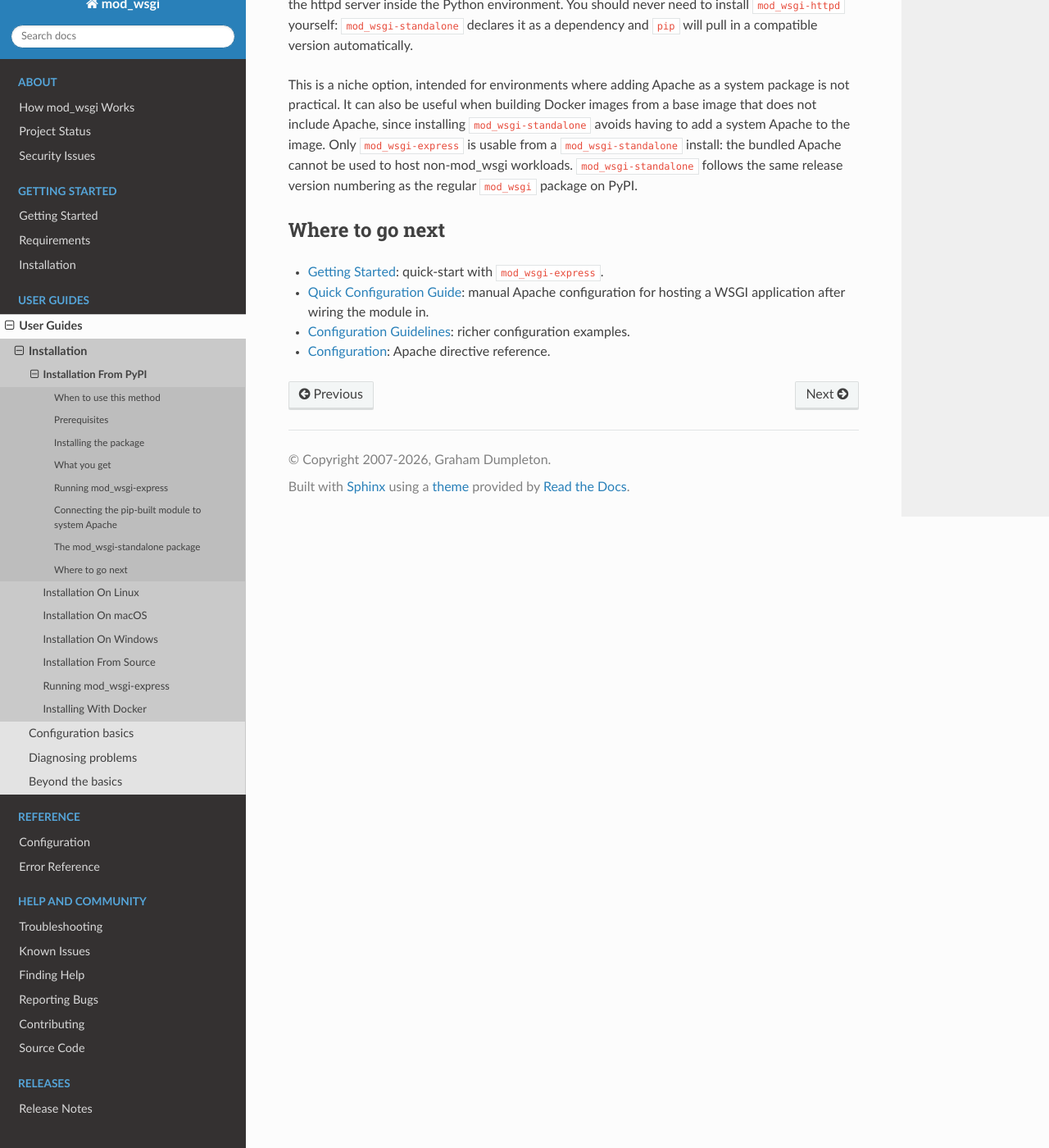
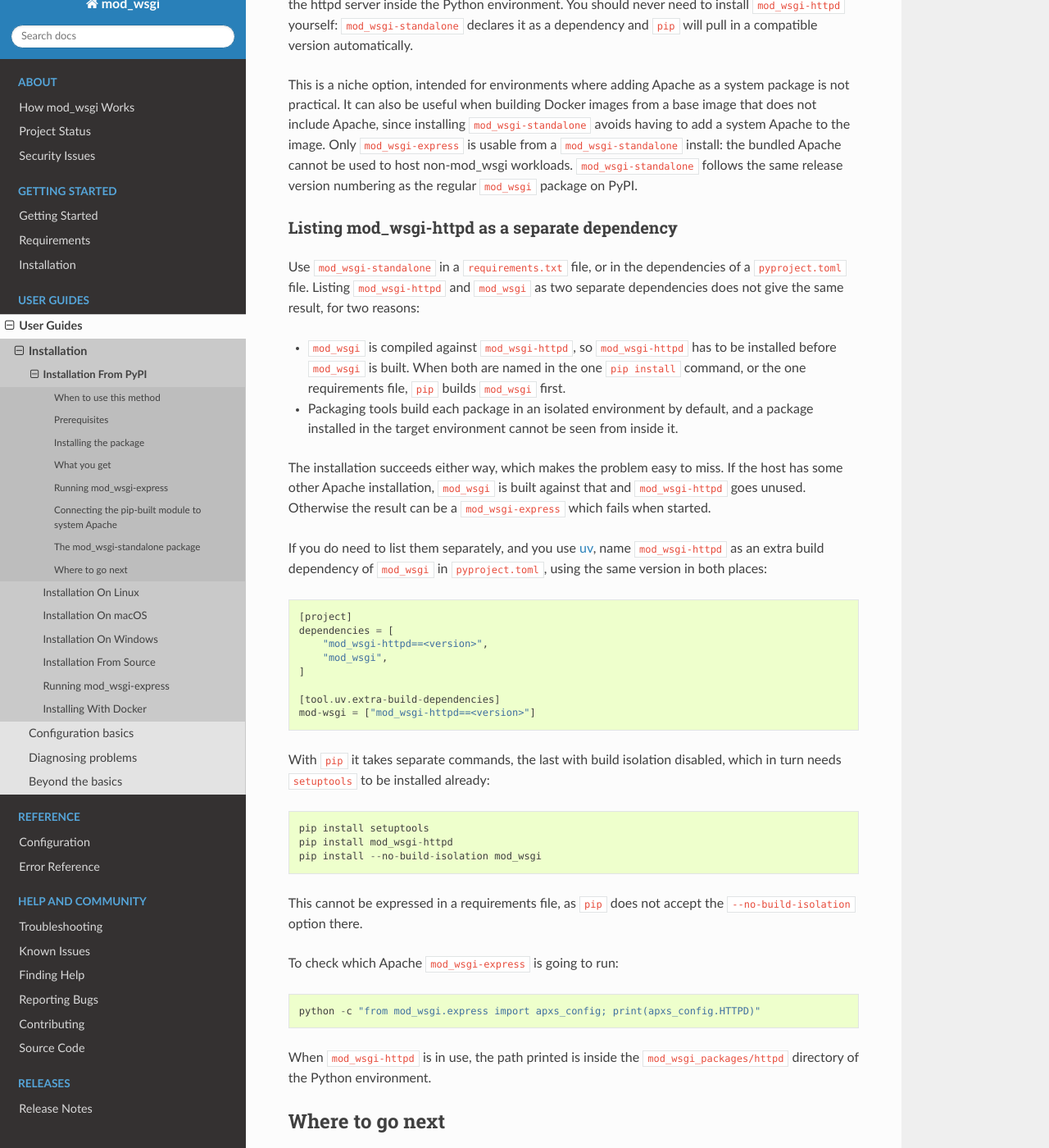
Before and after one commit to GrahamDumpleton/mod_wsgi, a Sphinx documentation site: the page built from docs/user-guides/installation-from-pypi.rst, in a window 1280 px wide and 1400 px high, scrolled down 3456 px. Shown: the whole window at 82% size. Built offline with Sphinx 7.4.7 and the Read the Docs theme 3.1.0, drawn with Linux system fonts in a browser that asks for light colours.

Commit message:
Document listing mod_wsgi-httpd as a separate dependency.
Add a sub-section to the installation from PyPI guide, under the
description of the mod_wsgi-standalone package, explaining why listing
mod_wsgi-httpd and mod_wsgi as two separate dependencies does not give
the same result as using mod_wsgi-standalone.

pip builds mod_wsgi before mod_wsgi-httpd has been installed when both
are named in the one command or requirements file, and the isolated
build environment used by packaging tools cannot see a mod_wsgi-httpd
which is already installed. The installation succeeds either way, so
the page also gives a way of checking which Apache mod_wsgi-express
is going to run, along with the arrangements that do work for uv and
for pip.

```diff
--- a/docs/user-guides/installation-from-pypi.rst
+++ b/docs/user-guides/installation-from-pypi.rst
@@ -181,6 +181,59 @@ cannot be used to host non-mod_wsgi workloads. ``mod_wsgi-standalone``
 follows the same release version numbering as the regular
 ``mod_wsgi`` package on PyPI.
 
+Listing mod_wsgi-httpd as a separate dependency
+~~~~~~~~~~~~~~~~~~~~~~~~~~~~~~~~~~~~~~~~~~~~~~~
+
+Use ``mod_wsgi-standalone`` in a ``requirements.txt`` file, or in the
+dependencies of a ``pyproject.toml`` file. Listing ``mod_wsgi-httpd``
+and ``mod_wsgi`` as two separate dependencies does not give the same
+result, for two reasons:
+
+* ``mod_wsgi`` is compiled against ``mod_wsgi-httpd``, so
+  ``mod_wsgi-httpd`` has to be installed before ``mod_wsgi`` is built.
+  When both are named in the one ``pip install`` command, or the one
+  requirements file, ``pip`` builds ``mod_wsgi`` first.
+
+* Packaging tools build each package in an isolated environment by
+  default, and a package installed in the target environment cannot be
+  seen from inside it.
+
+The installation succeeds either way, which makes the problem easy to
+miss. If the host has some other Apache installation, ``mod_wsgi`` is
+built against that and ``mod_wsgi-httpd`` goes unused. Otherwise the
+result can be a ``mod_wsgi-express`` which fails when started.
+
+If you do need to list them separately, and you use `uv
+<https://docs.astral.sh/uv/>`_, name ``mod_wsgi-httpd`` as an extra
+build dependency of ``mod_wsgi`` in ``pyproject.toml``, using the same
+version in both places::
+
+    [project]
+    dependencies = [
+        "mod_wsgi-httpd==<version>",
+        "mod_wsgi",
+    ]
+
+    [tool.uv.extra-build-dependencies]
+    mod-wsgi = ["mod_wsgi-httpd==<version>"]
+
+With ``pip`` it takes separate commands, the last with build isolation
+disabled, which in turn needs ``setuptools`` to be installed already::
+
+    pip install setuptools
+    pip install mod_wsgi-httpd
+    pip install --no-build-isolation mod_wsgi
+
+This cannot be expressed in a requirements file, as ``pip`` does not
+accept the ``--no-build-isolation`` option there.
+
+To check which Apache ``mod_wsgi-express`` is going to run::
+
+    python -c "from mod_wsgi.express import apxs_config; print(apxs_config.HTTPD)"
+
+When ``mod_wsgi-httpd`` is in use, the path printed is inside the
+``mod_wsgi_packages/httpd`` directory of the Python environment.
+
 Where to go next
 ----------------
 
```
